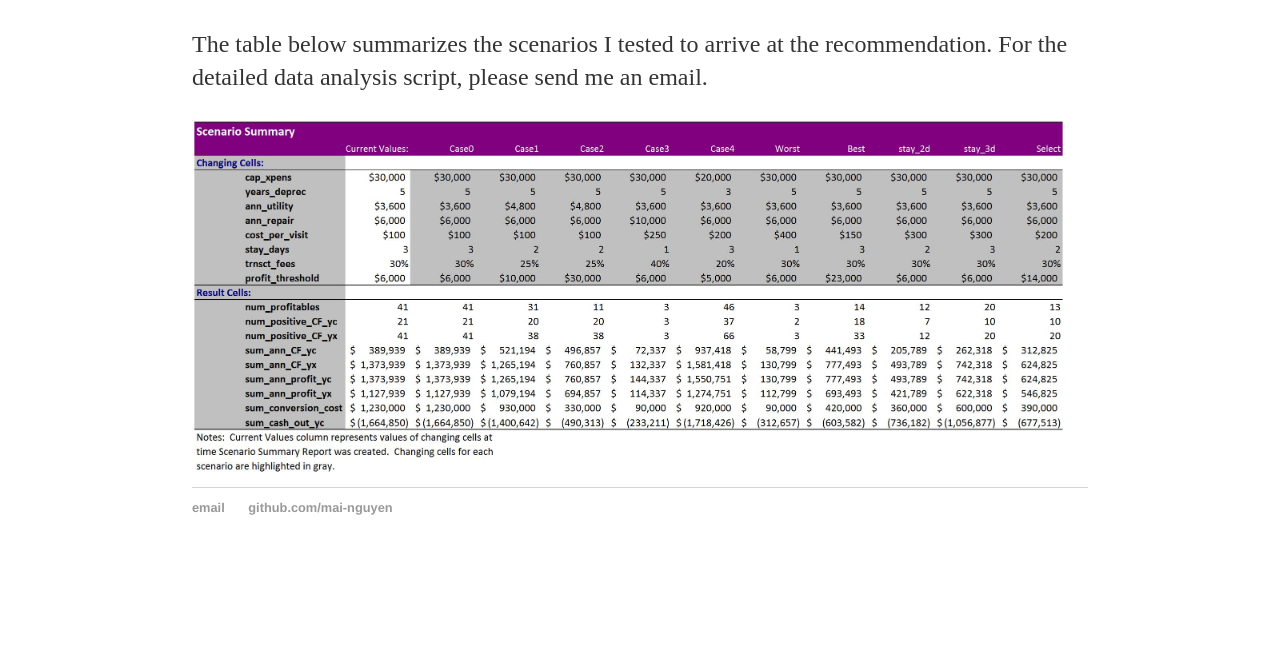
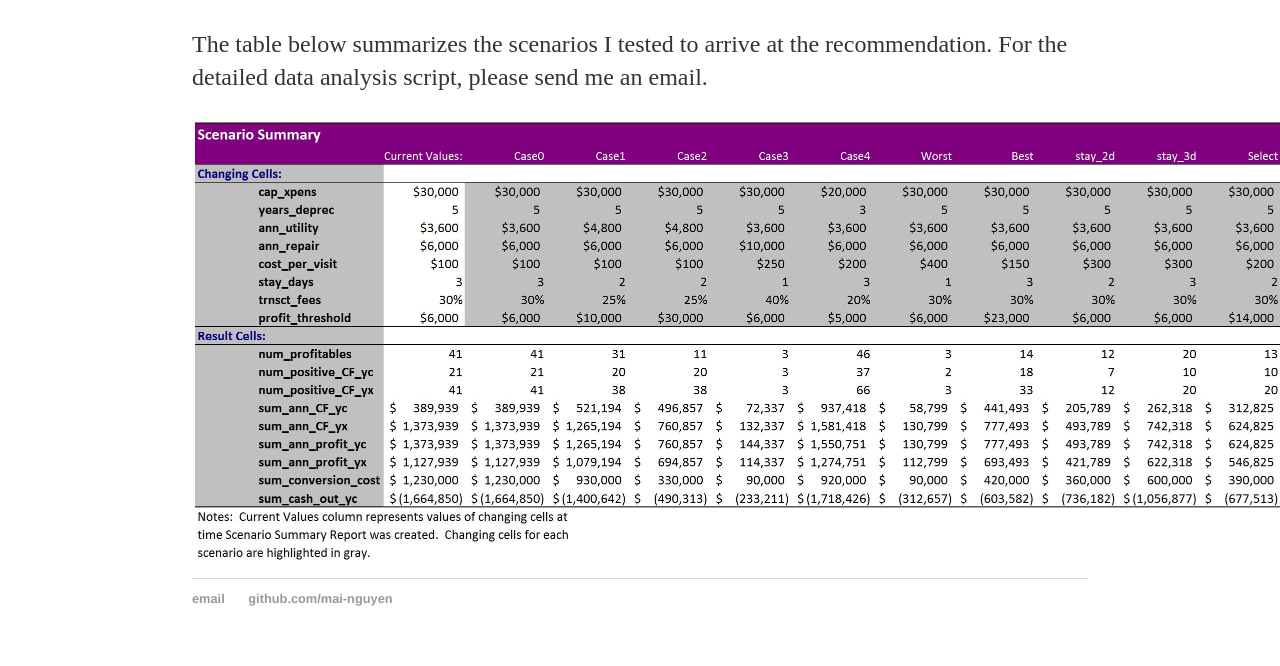
Before and after one commit to mai-nguyen/mai-nguyen.github.io, a Jekyll site: the page built from projects/index.html, in a window 1280 px wide. Shown: the part 1835-2501 px from the top of the page. Built offline with Jekyll 4.4.1, drawn with Linux system fonts in a browser that asks for light colours; before the commit the page ends 2410 px from its top, so only the background shows below that.

Commit message:
Update index.html

```diff
--- a/projects/index.html
+++ b/projects/index.html
@@ -19,6 +19,6 @@ published: true
 </div>
 
   <p>The table below summarizes the scenarios I tested to arrive at the recommendation. For the detailed data analysis script, please send me an email.  </p>
-   <img src="/images/watershed/scenario_summary.JPG" alt="Suggested scenarios to test in sensitivity analysis" style="width:874.80px;height:363.6px;">
+   <img src="/images/watershed/scenario_summary.JPG" alt="Suggested scenarios to test in sensitivity analysis" style="width:1093.5px;height:454.5px;">
 
   </div><!-- /.blurb -->
```
